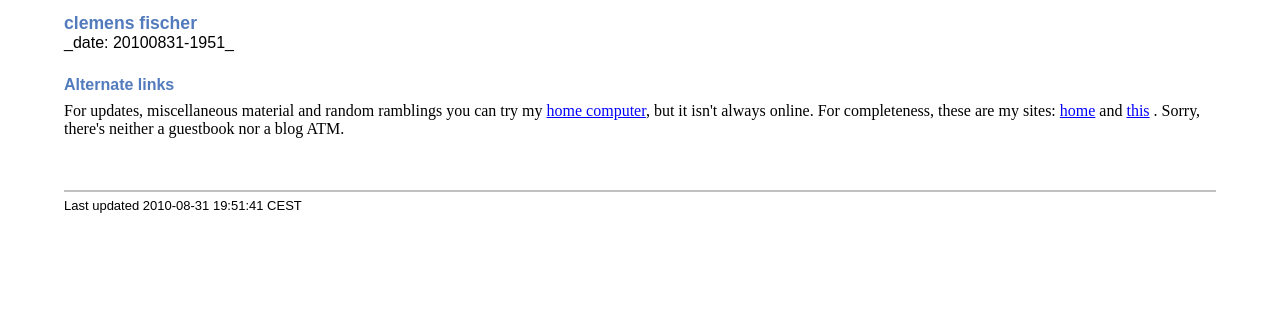
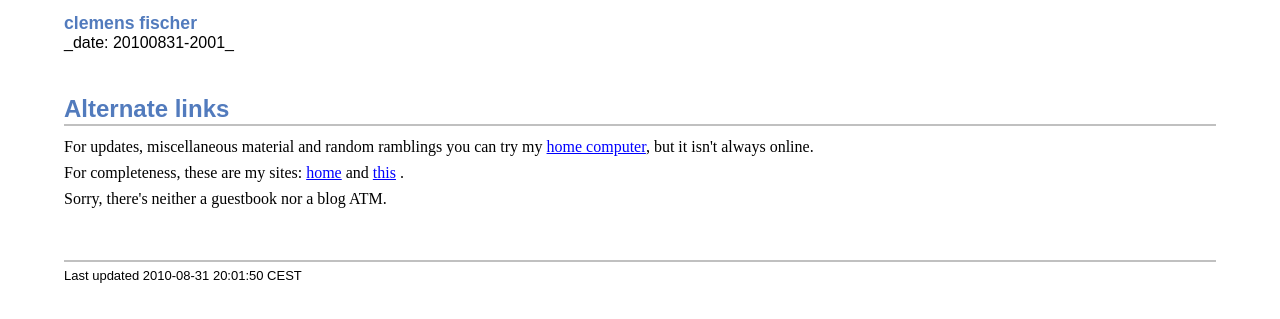
Before and after one commit to ino/ino.github.com, a plain HTML site: page index.html in a window 1280 px wide. Shown: the part 85-404 px from the top of the page. Drawn offline with Linux system fonts and the light colour scheme.

Commit message:
[m] try to make this prettier

```diff
--- a/index.html
+++ b/index.html
@@ -553,26 +553,25 @@ footnotes: function () {
 <div id="header">
 <h1>clemens fischer's github</h1>
 <span id="author">clemens fischer</span><br />
-<span id="revdate">_date: 20100831-1951_</span>
+<span id="revdate">_date: 20100831-2001_</span>
 </div>
 <div id="content">
-<div id="preamble">
+<h2 id="_alternate_links">Alternate links</h2>
 <div class="sectionbody">
-<div class="paragraph"><div class="title">Alternate links</div><p>For updates, miscellaneous material and random ramblings you can
+<div class="paragraph"><p>For updates, miscellaneous material and random ramblings you can
 try my <a href="http://spotteswoode.dnsalias.org:8080/">home computer</a>,
-but it isn't always online.
-For completeness, these are my sites:
+but it isn't always online.</p></div>
+<div class="paragraph"><p>For completeness, these are my sites:
 <a href="http://ino-waiting.gmxhome.de/">home</a>
 and
-<a href="http://ino.github.com/">this</a> .
-Sorry, there's neither a guestbook nor a blog ATM.</p></div>
-</div>
+<a href="http://ino.github.com/">this</a> .</p></div>
+<div class="paragraph"><p>Sorry, there's neither a guestbook nor a blog ATM.</p></div>
 </div>
 </div>
 <div id="footnotes"><hr /></div>
 <div id="footer">
 <div id="footer-text">
-Last updated 2010-08-31 19:51:41 CEST
+Last updated 2010-08-31 20:01:50 CEST
 </div>
 </div>
 </body>
```
